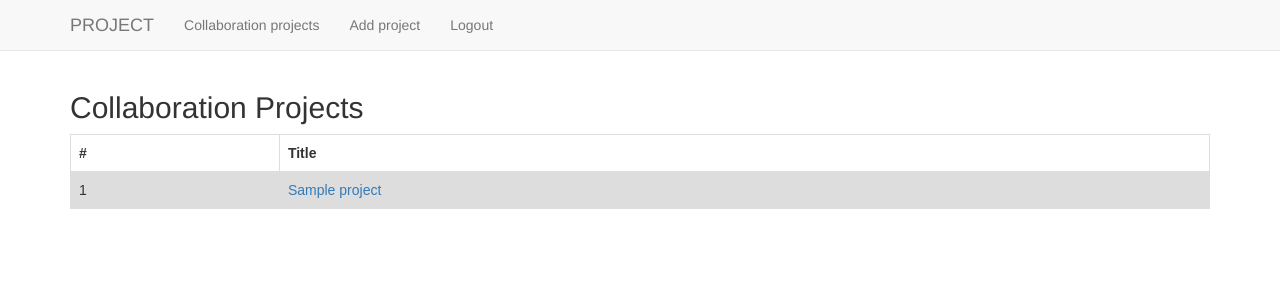
After one commit to stefan096/UKS, a Django app: page /collaborations/ in a window 1280 px wide. The commit adds this page. Shown: the top 300 px of the page. Run offline with Django 3.2, Linux system fonts and the light colour scheme; a user stored in the database is signed in; tables that the repository leaves empty hold one stand-in row (values such as "Sample post"); some libraries are stand-ins or nearby versions.

Commit message:
show project where i am collaborator

```diff
--- a/miniGithub/templates/miniGithub/base.html
+++ b/miniGithub/templates/miniGithub/base.html
@@ -11,8 +11,9 @@
       <div class="container">
         <ul class="nav navbar-nav">
 {# Django Home Link / Admin Link / Register Link#}
-          <li><a class="navbar-brand" href="{% url 'projects' %}">DJANGO</a></li>
+          <li><a class="navbar-brand" href="{% url 'projects' %}">PROJECT</a></li>
             {% if user.is_authenticated %}
+             <li><a class="navbar-link" href="{% url 'show_collaborator_projects'  %}">Collaboration projects</a></li>
              <li><a class="navbar-link" href="{% url 'project_add_edit' 0  %}">Add project</a></li>
            {% endif %}
            {% if not user.is_authenticated %}
--- /dev/null
+++ b/miniGithub/templates/miniGithub/show_collaborator_projects.html
@@ -0,0 +1,44 @@
+{% extends "miniGithub/base.html" %}
+{% block body_block %}
+
+<style>
+  table {
+    font-family: arial, sans-serif;
+    border-collapse: collapse;
+    width: 100%;
+  }
+
+  td, th {
+    border: 1px solid #dddddd;
+    text-align: left;
+    padding: 8px;
+  }
+
+  tr:nth-child(even) {
+    background-color: #dddddd;
+  }
+</style>
+
+  <h2>Collaboration Projects</h2>
+
+  <table>
+    <tr>
+      <th>#</th>
+      <th>Title</th>
+    </tr>
+  {% for project in projects %}
+        <tr>
+
+          <td>
+            {{forloop.counter}}
+          </td>
+
+          <td>
+            <a href="/projects/{{ project.id }}/problems/">
+                {{ project.title }}
+            </a>
+          </td>
+
+  {% endfor %}
+  </table>
+{% endblock %}
--- a/miniGithub/urls.py
+++ b/miniGithub/urls.py
@@ -14,6 +14,7 @@ urlpatterns = [
     path('projects/<int:project_id>/problems/add_problem/', add_problem_view, name='add_problem'),
     path('projects/<int:project_id>/collaborators', collaborators_view, name='collaborators_view'),
     path('projects/<int:project_id>/collaborators/<int:collaborator_id>/delete/', delete_collaborator, name='delete_collaborator'),
+    path('collaborations/', show_collaborator_projects, name='show_collaborator_projects'),
     path('add_collaborator/<int:project_id>/view/', add_collaborator_view, name='add_collaborator_view'),
     path('add_collaborator/<int:project_id>/view/save_collaborator/', add_collaborator, name='add_collaborator'),
 
--- a/miniGithub/views/projects.py
+++ b/miniGithub/views/projects.py
@@ -118,3 +118,11 @@ def add_collaborator(request, project_id):
         messages.info(request, 'Successfully added collaborator')
 
     return redirect(reverse('add_collaborator_view', args=[project_id]))
+
+
+@login_required
+def show_collaborator_projects(request):
+    current_user = request.user
+    projects = Project.objects.filter(collaborators=current_user)
+
+    return render(request, 'miniGithub/show_collaborator_projects.html', {'projects': projects})
```
